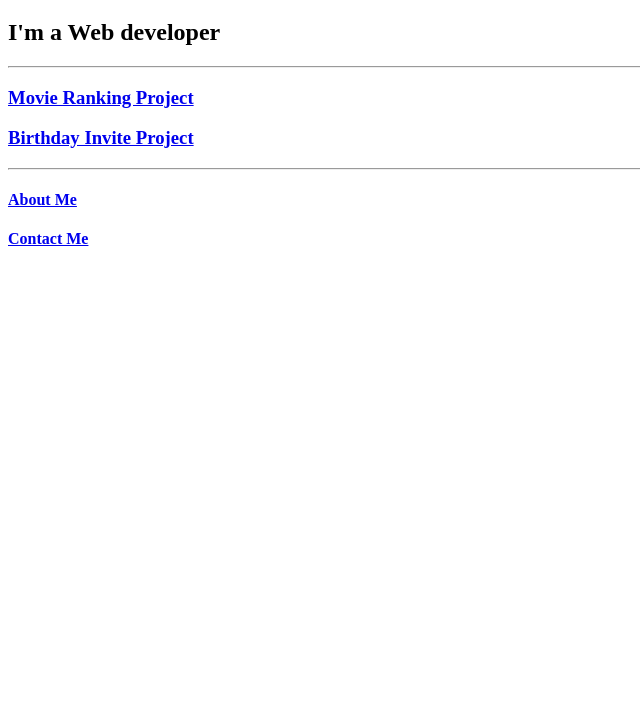
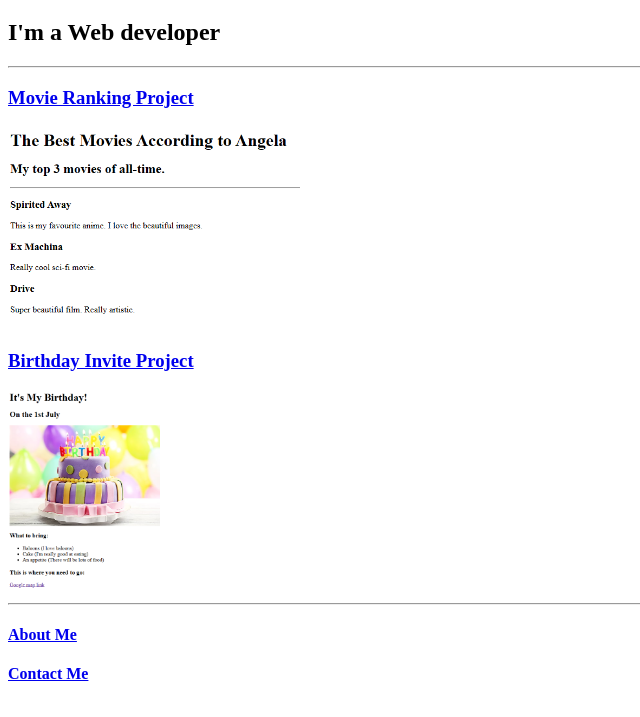
Before and after one commit to shashi0126/My_portfolio, a plain HTML site: page index.html in a window 1280 px wide. Shown: the part 61-778 px from the top of the page, without its empty margins (0-640 px from the left). Drawn offline with Linux system fonts and the light colour scheme.

Commit message:
index.html

```diff
--- a/index.html
+++ b/index.html
@@ -23,7 +23,9 @@ https://developer.mozilla.org/en-US/docs/Web/HTML/Element/img#attr-height -->
     <h2>I'm a Web developer</h2>
     <hr />
     <a href="./public/movie-ranking.html"><h3>Movie Ranking Project</h3></a>
+    <img src="./assets/images/Movie list.png" alt="Image of Project 1" height="200"/>
     <a href="./public/birthday-invite.html"><h3>Birthday Invite Project</h3></a>
+    <img src="./assets/images/birthday-invite.png" alt="Image of Project 2" height="200" />
     <hr />
     <a href="./public/about.html"><h4>About Me</h4></a>
     <a href="./public/contact.html"><h4>Contact Me</h4></a>
```
